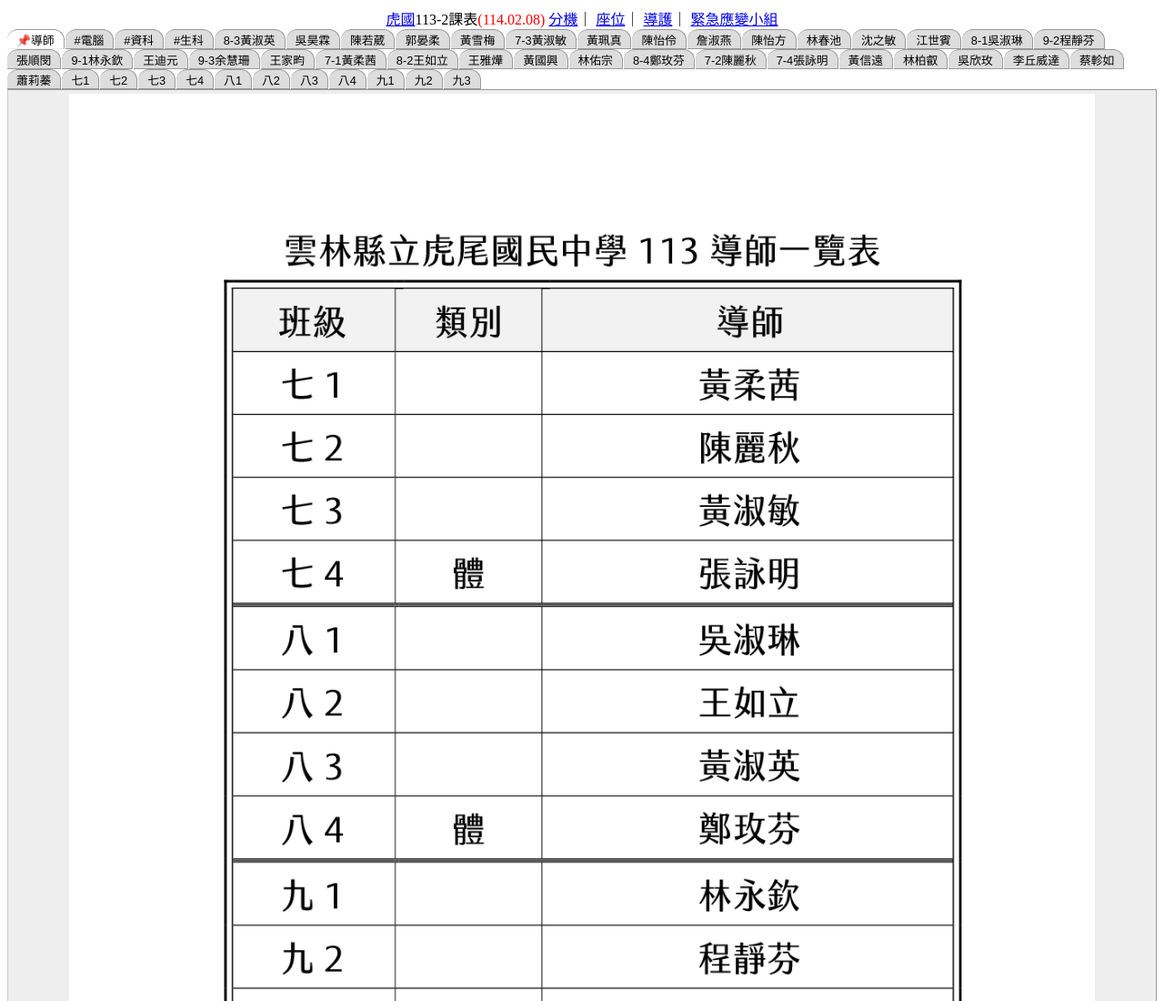
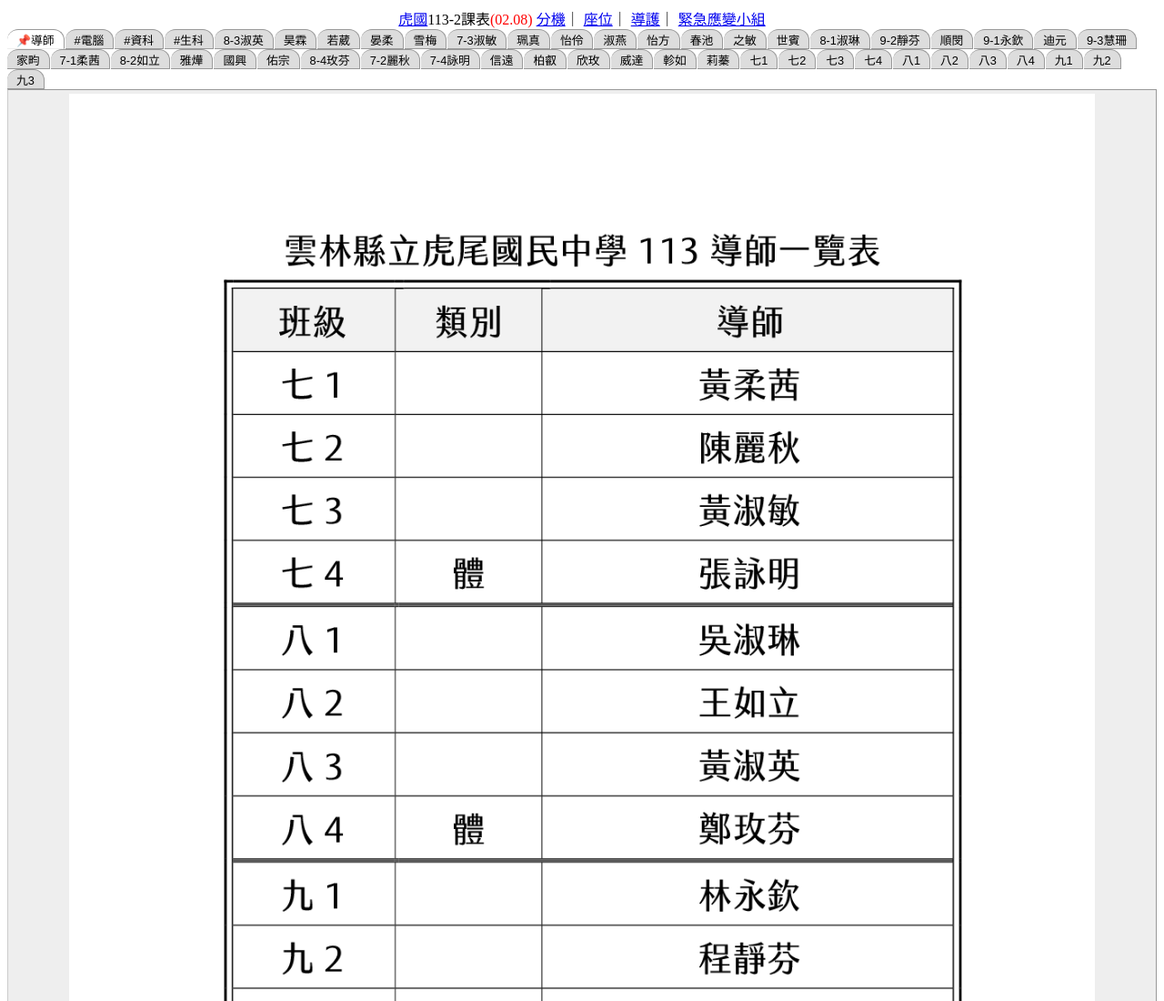
Before and after one commit to zhuhwjh/zhuhwjh.github.io, a plain HTML site: page 113_2/one.html in a window 1280 px wide. Shown: the top 1100 px of the page at 91% size. Drawn offline with Linux system fonts and the light colour scheme.

Commit message:
0208-2154
0208-2154

```diff
--- a/113_2/one.html
+++ b/113_2/one.html
@@ -30,7 +30,7 @@ li {
 
 <body><center>
 
-<a href="https://hwjh.ylc.edu.tw/" target="_blank">虎國</a>113-2課表<span style="color:red;">(114.02.08)</span>
+<a href="https://hwjh.ylc.edu.tw/" target="_blank">虎國</a>113-2課表<span style="color:red;">(02.08)</span>
 <a href="113phone.pdf" target="_blank">分機</a>｜
 <a href="indexs.html" target="_blank">座位</a>｜
 <a href="traffic_guard.pdf" target="_blank">導護</a>｜
@@ -43,40 +43,40 @@ li {
     <li class="TabbedPanelsTab" tabindex="0">#電腦</li>
 <li class="TabbedPanelsTab" tabindex="0">#資科</li>
 <li class="TabbedPanelsTab" tabindex="0">#生科</li>
-  <li class="TabbedPanelsTab" tabindex="0">8-3黃淑英</li>
-<li class="TabbedPanelsTab" tabindex="0">吳昊霖</li>
-<li class="TabbedPanelsTab" tabindex="0">陳若葳</li>
-<li class="TabbedPanelsTab" tabindex="0">郭晏柔</li>
-<li class="TabbedPanelsTab" tabindex="0">黃雪梅</li>
-<li class="TabbedPanelsTab" tabindex="0">7-3黃淑敏</li>
-<li class="TabbedPanelsTab" tabindex="0">黃珮真</li>
-<li class="TabbedPanelsTab" tabindex="0">陳怡伶</li>
-<li class="TabbedPanelsTab" tabindex="0">詹淑燕</li>
-<li class="TabbedPanelsTab" tabindex="0">陳怡方</li>
-<li class="TabbedPanelsTab" tabindex="0">林春池</li>
-<li class="TabbedPanelsTab" tabindex="0">沈之敏</li>
-<li class="TabbedPanelsTab" tabindex="0">江世賓</li>
-<li class="TabbedPanelsTab" tabindex="0">8-1吳淑琳</li>
-<li class="TabbedPanelsTab" tabindex="0">9-2程靜芬</li>
-<li class="TabbedPanelsTab" tabindex="0">張順閔</li>
-<li class="TabbedPanelsTab" tabindex="0">9-1林永欽</li>
-<li class="TabbedPanelsTab" tabindex="0">王迪元</li>
-<li class="TabbedPanelsTab" tabindex="0">9-3余慧珊</li>
-<li class="TabbedPanelsTab" tabindex="0">王家畇</li>
-<li class="TabbedPanelsTab" tabindex="0">7-1黃柔茜</li>
-<li class="TabbedPanelsTab" tabindex="0">8-2王如立</li>
-<li class="TabbedPanelsTab" tabindex="0">王雅燁</li>
-<li class="TabbedPanelsTab" tabindex="0">黃國興</li>
-<li class="TabbedPanelsTab" tabindex="0">林佑宗</li>
-<li class="TabbedPanelsTab" tabindex="0">8-4鄭玫芬</li>
-<li class="TabbedPanelsTab" tabindex="0">7-2陳麗秋</li>
-<li class="TabbedPanelsTab" tabindex="0">7-4張詠明</li>
-<li class="TabbedPanelsTab" tabindex="0">黃信遠</li>
-<li class="TabbedPanelsTab" tabindex="0">林柏叡</li>
-<li class="TabbedPanelsTab" tabindex="0">吳欣玫</li>
-<li class="TabbedPanelsTab" tabindex="0">李丘威達</li>
-<li class="TabbedPanelsTab" tabindex="0">蔡軫如</li>
-<li class="TabbedPanelsTab" tabindex="0">蕭莉蓁</li>
+  <li class="TabbedPanelsTab" tabindex="0">8-3淑英</li>
+<li class="TabbedPanelsTab" tabindex="0">昊霖</li>
+<li class="TabbedPanelsTab" tabindex="0">若葳</li>
+<li class="TabbedPanelsTab" tabindex="0">晏柔</li>
+<li class="TabbedPanelsTab" tabindex="0">雪梅</li>
+<li class="TabbedPanelsTab" tabindex="0">7-3淑敏</li>
+<li class="TabbedPanelsTab" tabindex="0">珮真</li>
+<li class="TabbedPanelsTab" tabindex="0">怡伶</li>
+<li class="TabbedPanelsTab" tabindex="0">淑燕</li>
+<li class="TabbedPanelsTab" tabindex="0">怡方</li>
+<li class="TabbedPanelsTab" tabindex="0">春池</li>
+<li class="TabbedPanelsTab" tabindex="0">之敏</li>
+<li class="TabbedPanelsTab" tabindex="0">世賓</li>
+<li class="TabbedPanelsTab" tabindex="0">8-1淑琳</li>
+<li class="TabbedPanelsTab" tabindex="0">9-2靜芬</li>
+<li class="TabbedPanelsTab" tabindex="0">順閔</li>
+<li class="TabbedPanelsTab" tabindex="0">9-1永欽</li>
+<li class="TabbedPanelsTab" tabindex="0">迪元</li>
+<li class="TabbedPanelsTab" tabindex="0">9-3慧珊</li>
+<li class="TabbedPanelsTab" tabindex="0">家畇</li>
+<li class="TabbedPanelsTab" tabindex="0">7-1柔茜</li>
+<li class="TabbedPanelsTab" tabindex="0">8-2如立</li>
+<li class="TabbedPanelsTab" tabindex="0">雅燁</li>
+<li class="TabbedPanelsTab" tabindex="0">國興</li>
+<li class="TabbedPanelsTab" tabindex="0">佑宗</li>
+<li class="TabbedPanelsTab" tabindex="0">8-4玫芬</li>
+<li class="TabbedPanelsTab" tabindex="0">7-2麗秋</li>
+<li class="TabbedPanelsTab" tabindex="0">7-4詠明</li>
+<li class="TabbedPanelsTab" tabindex="0">信遠</li>
+<li class="TabbedPanelsTab" tabindex="0">柏叡</li>
+<li class="TabbedPanelsTab" tabindex="0">欣玫</li>
+<li class="TabbedPanelsTab" tabindex="0">威達</li>
+<li class="TabbedPanelsTab" tabindex="0">軫如</li>
+<li class="TabbedPanelsTab" tabindex="0">莉蓁</li>
 <li class="TabbedPanelsTab" tabindex="0">七1</li>
 <li class="TabbedPanelsTab" tabindex="0">七2</li>
 <li class="TabbedPanelsTab" tabindex="0">七3</li>
```
